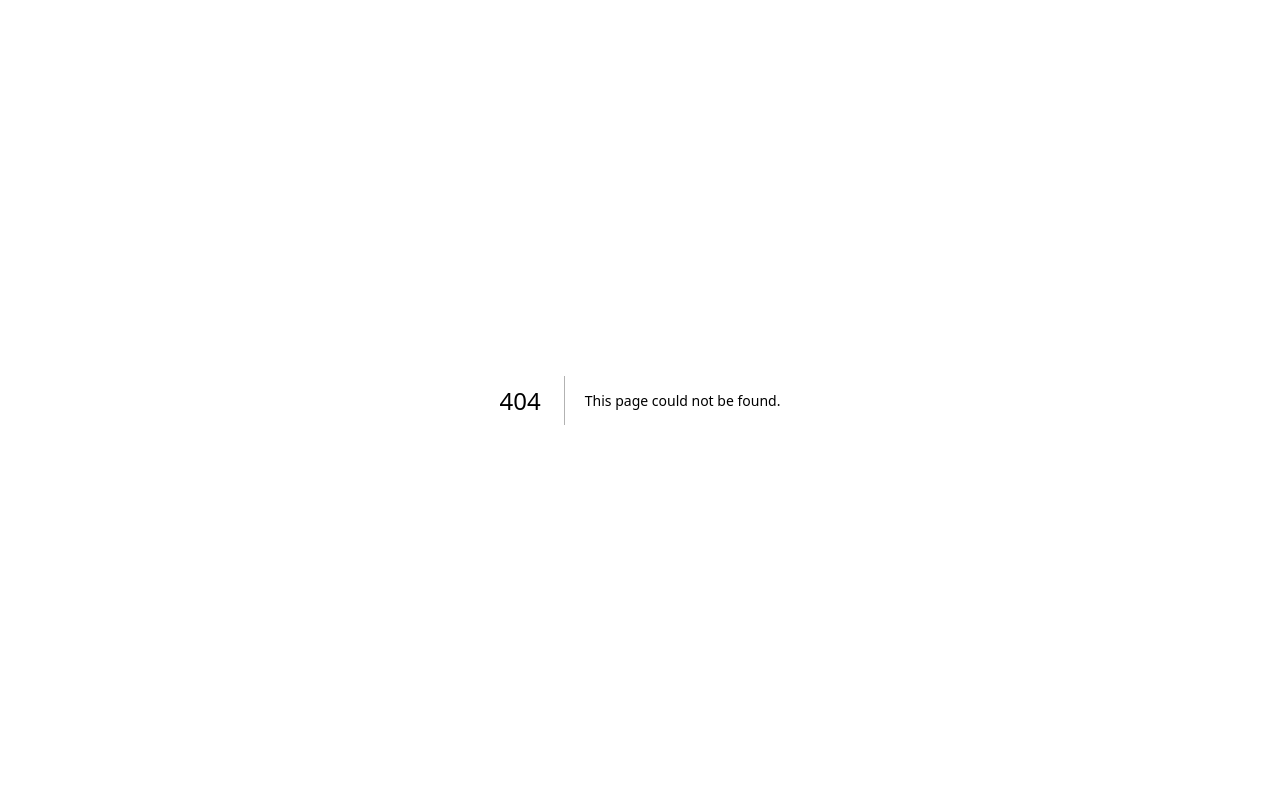
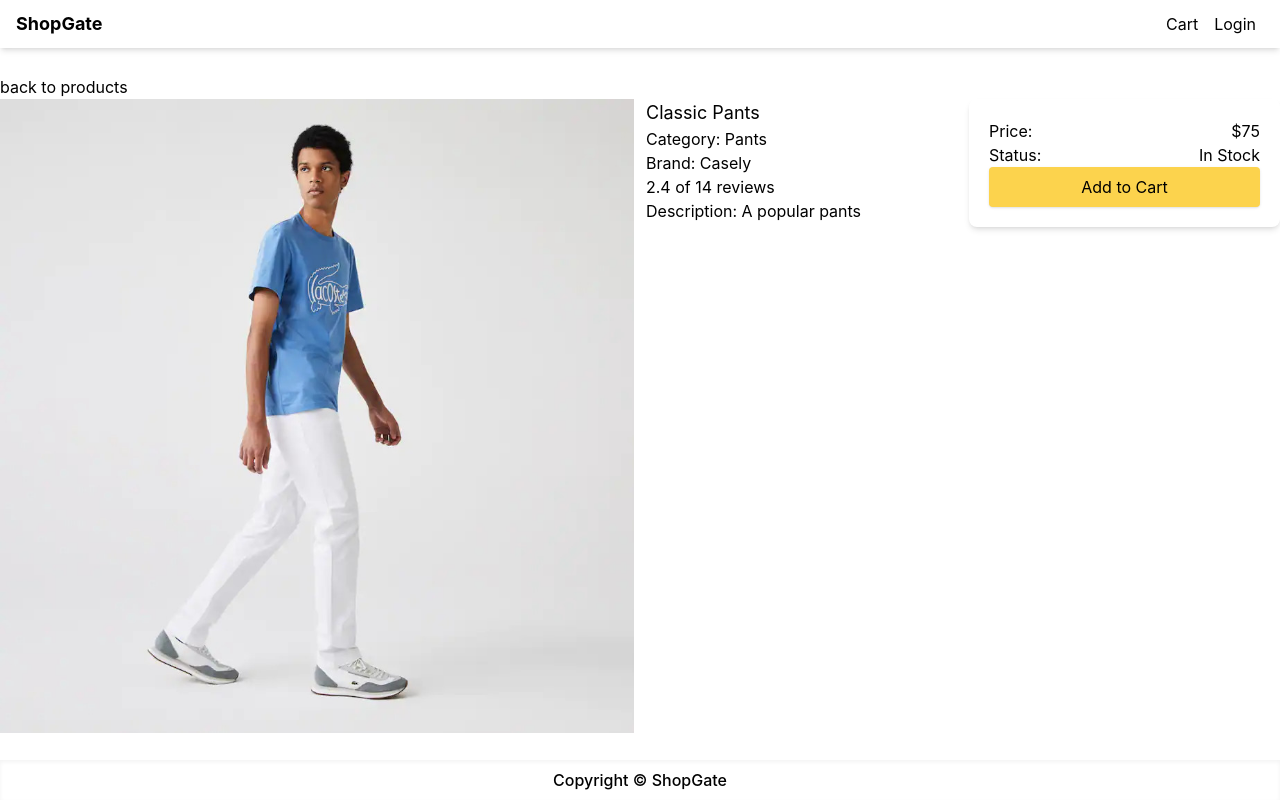
Before and after one commit to TimmyChan99/e-commerce, a Next.js app: page /product/classic-pants in a window 1280 px wide. Before the commit this address had no page. Built offline with nearby package versions, Linux system fonts and the light colour scheme.

Commit message:
Create the product details page

```diff
--- /dev/null
+++ b/pages/product/[slug].tsx
@@ -0,0 +1,61 @@
+import React from 'react';
+import { useRouter } from 'next/router';
+import data from '../../utils/data';
+import Layout from '../../components/Layout';
+import Link from 'next/link';
+import Image from 'next/image';
+
+const ProductDetails = () => {
+	const { query } = useRouter();
+	const { slug } = query;
+	const products = data.products;
+	const product = products.find((p) => p.slug === slug);
+
+	if (!product) {
+		return <Layout title="Produt Not Found">Produt Not Found</Layout>;
+	}
+
+	return (
+		<Layout title={product.name}>
+			<Link href="/">back to products</Link>
+			<div className="grid md:grid-cols-4 md:gap-3">
+				<div className="md:col-span-2">
+					<Image
+						src={product.image}
+						alt={product.name}
+						width={640}
+						height={640}
+					/>
+				</div>
+				<div>
+					<ul>
+						<li>
+							<h1 className="text-lg">{product.name}</h1>
+						</li>
+						<li>Category: {product.category}</li>
+						<li>Brand: {product.brand}</li>
+						<li>
+							{product.rating} of {product.numReviews} reviews
+						</li>
+						<li>Description: {product.description}</li>
+					</ul>
+				</div>
+				<div>
+					<div className="card p-5">
+						<div className="flex justify-between">
+							<span>Price:</span>
+							<span>${product.price}</span>
+						</div>
+						<div className="flex justify-between">
+							<span>Status:</span>
+							<span>{product.countInStock > 0 ? 'In Stock' : 'Unavailable'}</span>
+						</div>
+						<button type='button' className='primary-button w-full'>Add to Cart</button>
+					</div>
+				</div>
+			</div>
+		</Layout>
+	)
+}
+
+export default ProductDetails;
```
